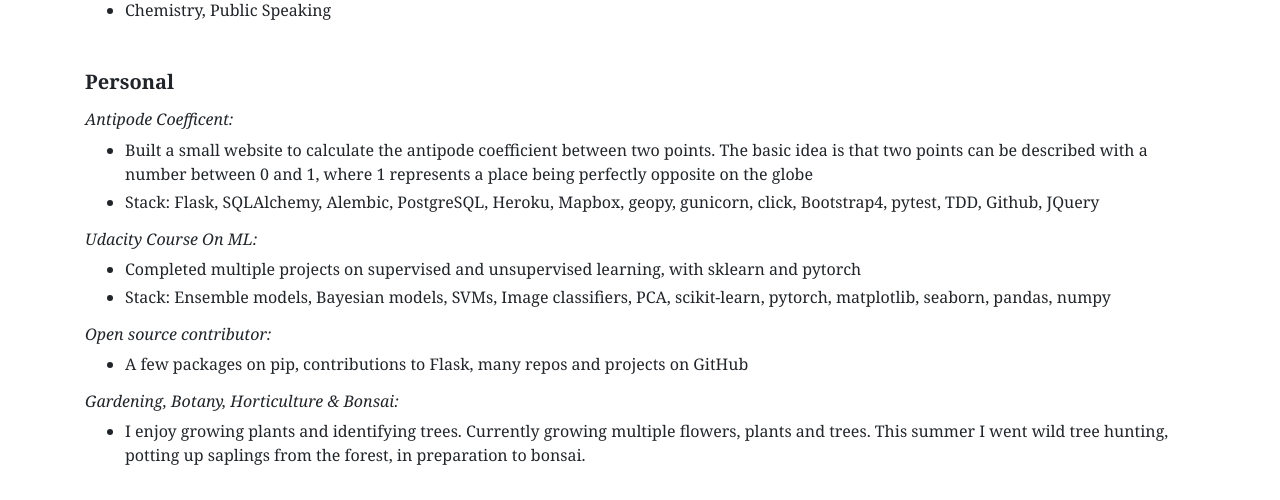
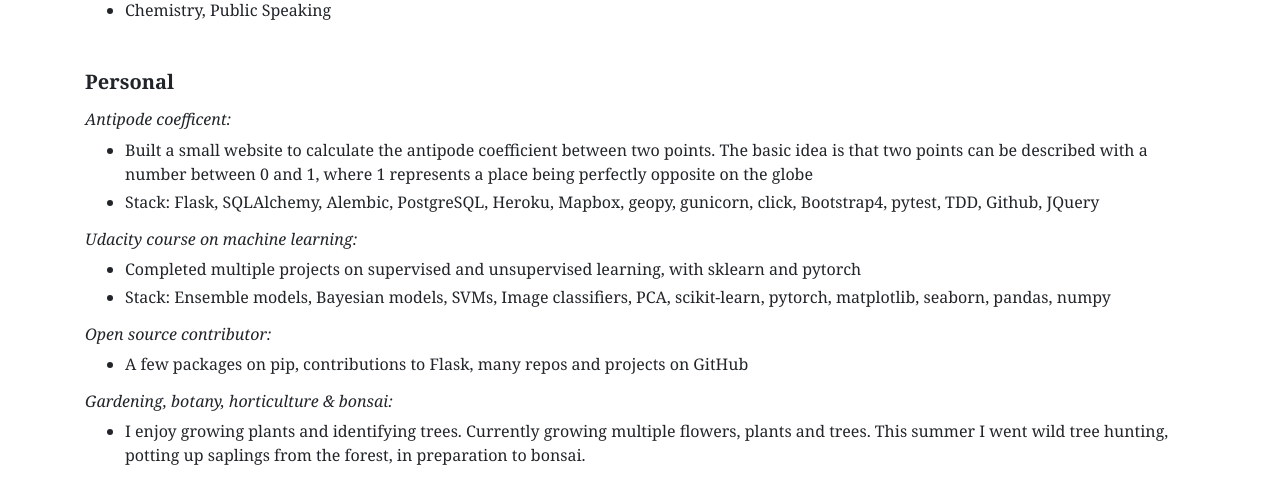
Before and after one commit to jackwardell/jackwardell, a Flask app: page / in a window 1280 px wide. Shown: the part 2417-2917 px from the top of the page. Run offline with Flask 2, Linux system fonts and the light colour scheme; some libraries are stand-ins or nearby versions.

Commit message:
minor capitalisation changes

```diff
--- a/templates/index.html
+++ b/templates/index.html
@@ -172,14 +172,14 @@
     <section class="my-5">
         <h5 class="section-title"><strong>Personal</strong></h5>
         <div class="my-3">
-            <h6 class="section-subtitle"><i>Antipode Coefficent:</i></h6>
+            <h6 class="section-subtitle"><i>Antipode coefficent:</i></h6>
             <ul>
                 <li class="my-1">Built a small website to calculate the antipode coefficient between two points. The basic idea is that two points can be described with a number between 0 and 1, where 1 represents a place being perfectly opposite on the globe</li>
                 <li class="my-1">Stack: Flask, SQLAlchemy, Alembic, PostgreSQL, Heroku, Mapbox, geopy, gunicorn, click, Bootstrap4, pytest, TDD, Github, JQuery</li>
             </ul>
         </div>
         <div class="my-3">
-            <h6 class="section-subtitle"><i>Udacity Course On ML:</i></h6>
+            <h6 class="section-subtitle"><i>Udacity course on machine learning:</i></h6>
             <ul>
                 <li class="my-1">Completed multiple projects on supervised and unsupervised learning, with sklearn and pytorch</li>
                 <li class="my-1">Stack: Ensemble models, Bayesian models, SVMs, Image classifiers, PCA, scikit-learn, pytorch, matplotlib, seaborn, pandas, numpy</li>
@@ -192,7 +192,7 @@
             </ul>
         </div>
         <div class="my-3">
-            <h6 class="section-subtitle"><i>Gardening, Botany, Horticulture & Bonsai:</i></h6>
+            <h6 class="section-subtitle"><i>Gardening, botany, horticulture & bonsai:</i></h6>
             <ul>
                 <li class="my-1">I enjoy growing plants and identifying trees. Currently growing multiple flowers, plants and trees. This summer I went wild tree hunting, potting up saplings from the forest, in preparation to bonsai.</li>
             </ul>
```
